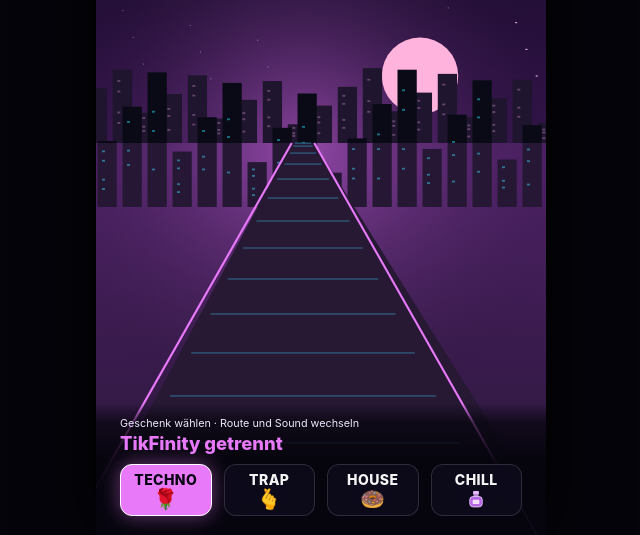
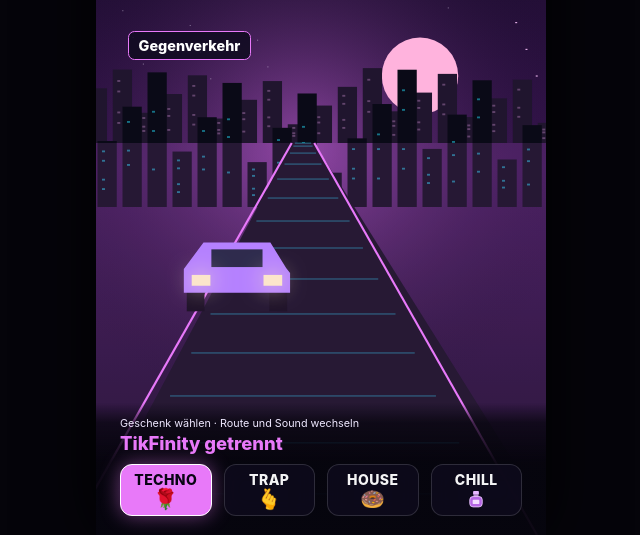
Before and after one commit to KeschFlow/chaos-arena, a plain HTML site: page beat-reise/index.html in a window 1280 px wide. Shown: the part 265-800 px from the top of the page, without its empty margins (319-959 px from the left). Drawn offline with Linux system fonts and the light colour scheme.

Commit message:
Animate traffic, crossings and tunnel in Beat Reise

```diff
--- a/beat-reise/index.html
+++ b/beat-reise/index.html
@@ -162,6 +162,21 @@
             background: #07050e;
         }
 
+        #roadStatus {
+            position: absolute;
+            z-index: 2;
+            left: 7%;
+            top: 37%;
+            padding: .34em .7em;
+            border: 1px solid var(--accent);
+            border-radius: .45em;
+            background: #100b20dc;
+            color: #fff;
+            font-size: clamp(12px, 1.8dvh, 25px);
+            font-weight: 800;
+            pointer-events: none;
+        }
+
         canvas {
             display: block;
             width: 100%;
@@ -268,6 +283,7 @@
 
     <section id="stage" aria-label="Animierte Reise durch eine Neonstadt">
         <canvas id="djCanvas"></canvas>
+        <div id="roadStatus">Gegenverkehr</div>
         <div class="chapter">
             <span id="chapter-number"></span>
             <strong id="chapter-title">Nachtfahrt</strong>
@@ -292,6 +308,7 @@
     </div>
 
     <script>
+        const roadStatus = document.getElementById("roadStatus");
         const canvas = document.getElementById('djCanvas');
         const ctx = canvas.getContext('2d');
 
@@ -717,13 +734,99 @@
             });
         }
 
+        const ROAD_EVENT_SECONDS = 8;
+        const roadEvents = ['Gegenverkehr', 'Kreuzung', 'Neontunnel'];
+        let roadSeconds = 0;
+
+        function drawVehicle(x, y, size, body, lights, sideView = false) {
+            ctx.save();
+            ctx.translate(x, y);
+            ctx.scale(size, size);
+            ctx.fillStyle = '#04050b';
+            ctx.fillRect(-.51, -.19, .18, .24);
+            ctx.fillRect(.33, -.19, .18, .24);
+            ctx.fillStyle = body;
+            ctx.beginPath();
+            ctx.moveTo(-.54, -.14); ctx.lineTo(-.54, -.38);
+            ctx.lineTo(-.34, -.65); ctx.lineTo(sideView ? -.07 : .34, -.65);
+            ctx.lineTo(sideView ? .18 : .5, -.39); ctx.lineTo(.54, -.34);
+            ctx.lineTo(.54, -.14); ctx.closePath(); ctx.fill();
+            ctx.fillStyle = '#142033';
+            ctx.fillRect(-.26, -.58, sideView ? .28 : .52, .18);
+            ctx.fillStyle = lights;
+            ctx.shadowColor = lights;
+            ctx.shadowBlur = size * .23;
+            ctx.fillRect(-.46, -.32, .19, .11);
+            ctx.fillRect(.27, -.32, .19, .11);
+            ctx.restore();
+        }
+
+        function drawRoadEvent(w, h, mid, horizon, genre) {
+            const eventNumber = Math.floor(roadSeconds / ROAD_EVENT_SECONDS);
+            const phase = eventNumber % roadEvents.length;
+            const progress = roadSeconds / ROAD_EVENT_SECONDS % 1;
+            const depthY = h - horizon;
+            if (phase === 0) {
+                for (let i = 0; i < 2; i++) {
+                    const approach = progress * 1.5 + .24 - .49 * i;
+                    if (approach < 0 || approach > 1.12) continue;
+                    const depth = approach ** 2;
+                    const size = w * (.05 + .36 * depth);
+                    const x = mid - w * (.025 + depth * .26);
+                    drawVehicle(x, horizon + depthY * .89 * depth, size,
+                        i ? '#ae82ff' : '#49d7dd', '#fff4c3');
+                }
+            } else if (phase === 1) {
+                const depth = .23 + .68 * progress ** 1.6;
+                const y = horizon + depthY * depth;
+                const thickness = h * (.018 + .067 * depth);
+                ctx.fillStyle = '#111524';
+                ctx.fillRect(0, y - thickness, w, thickness);
+                ctx.fillStyle = '#ffc38c';
+                for (let i = 0; i < 11; i++) {
+                    ctx.fillRect(w * (.025 + i * .09), y - thickness * .54, w * .046, thickness * .09);
+                }
+                const fromLeft = (Math.floor(eventNumber / roadEvents.length) % 2) === 0;
+                const crossing = -0.22 + 1.44 * Math.min(1, progress * 1.44);
+                drawVehicle(w * (fromLeft ? crossing : 1 - crossing), y - thickness * .2,
+                    w * (.15 + depth * .25), '#ff9a50', '#ffe9a6', true);
+            } else {
+                // Near arches move past the camera while farther arches stay in view.
+                for (let i = 5; i >= 0; i--) {
+                    const approach = .26 + progress * 1.55 - i * .23;
+                    if (approach < 0 || approach > 1.42) continue;
+                    const depth = approach ** 2;
+                    const base = horizon + depthY * depth * .95;
+                    const radius = w * (.095 + .51 * depth);
+                    const top = base - h * (.12 + .62 * depth);
+                    ctx.lineJoin = 'round';
+                    ctx.beginPath();
+                    ctx.moveTo(mid - radius, base);
+                    ctx.lineTo(mid - radius, top + radius * .56);
+                    ctx.lineTo(mid - radius * .65, top);
+                    ctx.lineTo(mid + radius * .65, top);
+                    ctx.lineTo(mid + radius, top + radius * .56);
+                    ctx.lineTo(mid + radius, base);
+                    ctx.strokeStyle = '#181327';
+                    ctx.lineWidth = w * (.021 + .034 * depth);
+                    ctx.stroke();
+                    ctx.strokeStyle = i % 2 ? genre.secondary : genre.color;
+                    ctx.lineWidth = w * (.004 + .006 * depth);
+                    ctx.stroke();
+                }
+            }
+        }
+
         let travelled = 0;
         let lastFrame = 0;
         function renderScene(now = 0) {
             requestAnimationFrame(renderScene);
             const dt = lastFrame ? Math.min(50, now - lastFrame) : 0;
             lastFrame = now;
-            if (state.playing) travelled += dt * (.00024 + GENRES[state.genreIdx].bpm * .000002);
+            if (state.playing) {
+                travelled += dt * (.00024 + GENRES[state.genreIdx].bpm * .000002);
+                roadSeconds += dt / 1000;
+            }
             const w = canvas.width, h = canvas.height;
             if (!w || !h) return;
             const g = GENRES[state.genreIdx];
@@ -777,6 +880,9 @@
                 ctx.strokeStyle = g.secondary + '80'; ctx.lineWidth = Math.max(1, distance * w / 300);
                 ctx.beginPath(); ctx.moveTo(mid - spread,y); ctx.lineTo(mid + spread,y); ctx.stroke();
             }
+            drawRoadEvent(w, h, mid, horizon, g);
+            const roadEvent = roadEvents[Math.floor(roadSeconds / ROAD_EVENT_SECONDS) % roadEvents.length];
+            if (roadStatus.textContent !== roadEvent) roadStatus.textContent = roadEvent;
             if (state.bassPulse > .02) {
                 ctx.fillStyle = g.color + '20';
                 ctx.fillRect(0, horizon, w, h - horizon);
```
